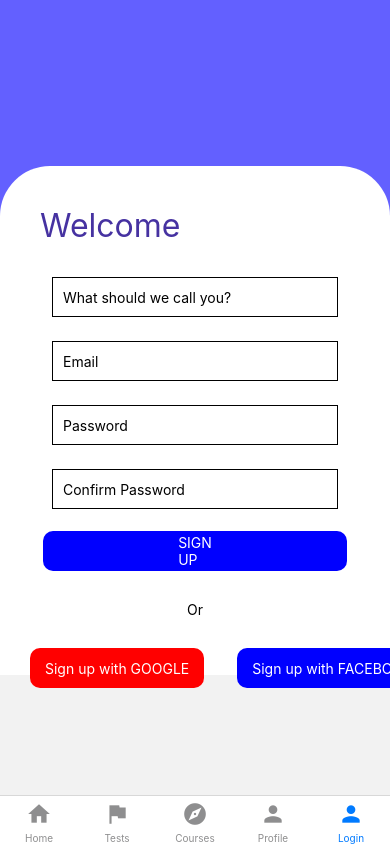
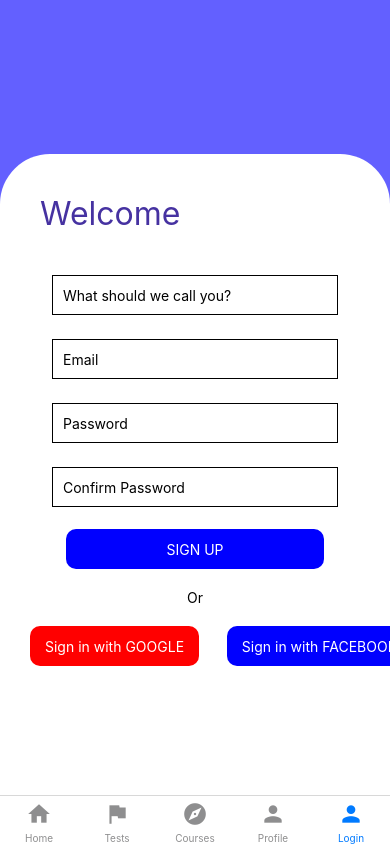
Before and after one commit to mpdn99/english-learning-app, a React Native app: screen /Login in a window 390 px wide. Built offline with nearby package versions, Linux system fonts and the light colour scheme.

Commit message:
fix sign up screen

```diff
--- a/src/navigations/BottomTabNavigator.js
+++ b/src/navigations/BottomTabNavigator.js
@@ -64,7 +64,7 @@ const BottomTabNavigator = () => {
             />
             <Tab.Screen
             name="Profile"
-            component={TestQuizzScreen}
+            component={LoginScreen}
             options={{
                 tabBarVisible: 'false',
                 tabBarLabel: 'Profile',
--- a/src/screens/LoginScreen.js
+++ b/src/screens/LoginScreen.js
@@ -34,7 +34,7 @@ const LoginScreen = () => {
                         title='SIGN IN'
                         color='blue'
                         pressed='SIGN IN'
-                        long={140}
+                        long={100}
                     />
                     <View style={styles.rememberPass}>
                         <View style={{flex: 1, marginLeft: 5, flexDirection: 'row'}}>
@@ -58,7 +58,7 @@ const LoginScreen = () => {
                         color='red'
                         pressed='GG'
                     />
-                    <View style={{width: Dimensions.get('window').width*1/14}}></View>
+                    <View style={{width: Dimensions.get('window').width*1/50}}></View>
                     <FlatButton
                         title='Sign in with FACEBOOK'
                         color='blue'
--- a/src/screens/SignInScreen.js
+++ b/src/screens/SignInScreen.js
@@ -1,19 +1,18 @@
 import React from 'react';
-import {SafeAreaView ,StyleSheet, View, Text, ScrollView, Dimensions, TextInput, Button, Alert} from 'react-native';
+import {StyleSheet, View, Text, ScrollView, Dimensions, TextInput, CheckBox, Button, Alert} from 'react-native';
 import MaterialIcons from 'react-native-vector-icons/MaterialIcons';
 import FlatButton from '../components/FlatButton';
+import { Checkbox } from 'react-native-paper';
 
 const SignInScreen = () => {
+
     const [namecalled, onChangeNameCalled] = React.useState(null);
     const [email, onChangeEmail] = React.useState(null);
     const [pass, onChangePass] = React.useState(null);
     const [confirmpass, onChangeConfirmPass] = React.useState(null);
 
     return (
-        <SafeAreaView style={styles.scrollView}
-              showsVerticalScrollIndicator={false}
-              backgroundColor='white'
-        >
+        <View style={styles.scrollView} showsVerticalScrollIndicator={false}>
             <View style={styles.topView}></View>
             <View style={styles.bottomView}>
                 <Text style={styles.welcome}>Welcome</Text>
@@ -41,26 +40,26 @@ const SignInScreen = () => {
                     <FlatButton
                         title='SIGN UP'
                         color='blue'
-                        pressed='succesful'
-                        long={135}
+                        pressed='SIGN UP'
+                        long={100}
                     />
                 </View>
-                <Text style={{alignSelf: 'center', marginTop: 20}}>Or</Text>
+                <Text style={{alignSelf: 'center', marginTop: 10}}>Or</Text>
                 <View style={styles.button}>
                     <FlatButton
-                        title='Sign up with GOOGLE'
+                        title='Sign in with GOOGLE'
                         color='red'
-                        pressed='GG sign up'
+                        pressed='GG'
                     />
-                    <View style={{width: Dimensions.get('window').width*1/30}}></View>
+                    <View style={{width: Dimensions.get('window').width*1/50}}></View>
                     <FlatButton
-                        title='Sign up with FACEBOOK'
+                        title='Sign in with FACEBOOK'
                         color='blue'
-                        pressed='FB sign up'
+                        pressed='FB'
                     />
                 </View>
             </View>
-        </SafeAreaView>
+        </View>
     );
 };
 
@@ -68,6 +67,7 @@ const SignInScreen = () => {
 const styles = StyleSheet.create ({
     scrollView: {
         flex: 1,
+        backgroundColor: 'white'
     },
     topView: {
         flex: 1,
@@ -75,12 +75,12 @@ const styles = StyleSheet.create ({
         height: Dimensions.get('window').height /2.5
     },
     bottomView: {
-        flex: 1.5,
+        flex: 2.5,
         backgroundColor: 'white',
         padding: 40,
         borderTopStartRadius: 50,
         borderTopEndRadius: 50,
-        bottom: 120,
+        bottom: 50,
     },
     welcome: {
         color: '#4632A1',
@@ -92,7 +92,7 @@ const styles = StyleSheet.create ({
         fontWeight: 'bold',
     },
     viewForm: {
-        marginTop: 20,
+        marginTop: 30,
     },
     textInput: {
         height: 40,
@@ -101,10 +101,9 @@ const styles = StyleSheet.create ({
         padding: 10,
       },
     button: {
-
         justifyContent: 'space-between',
         flexDirection: 'row',
-        marginTop: 20,
+        marginTop: 10,
         marginHorizontal: -20
     }
 });
```
